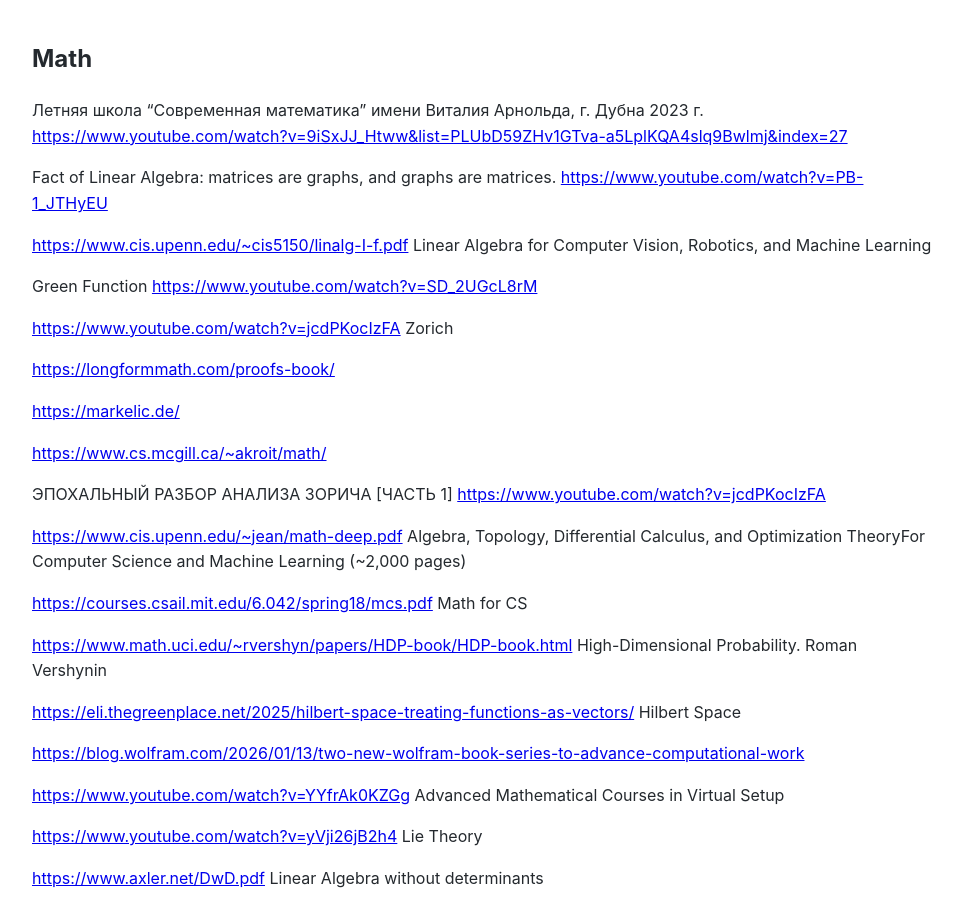
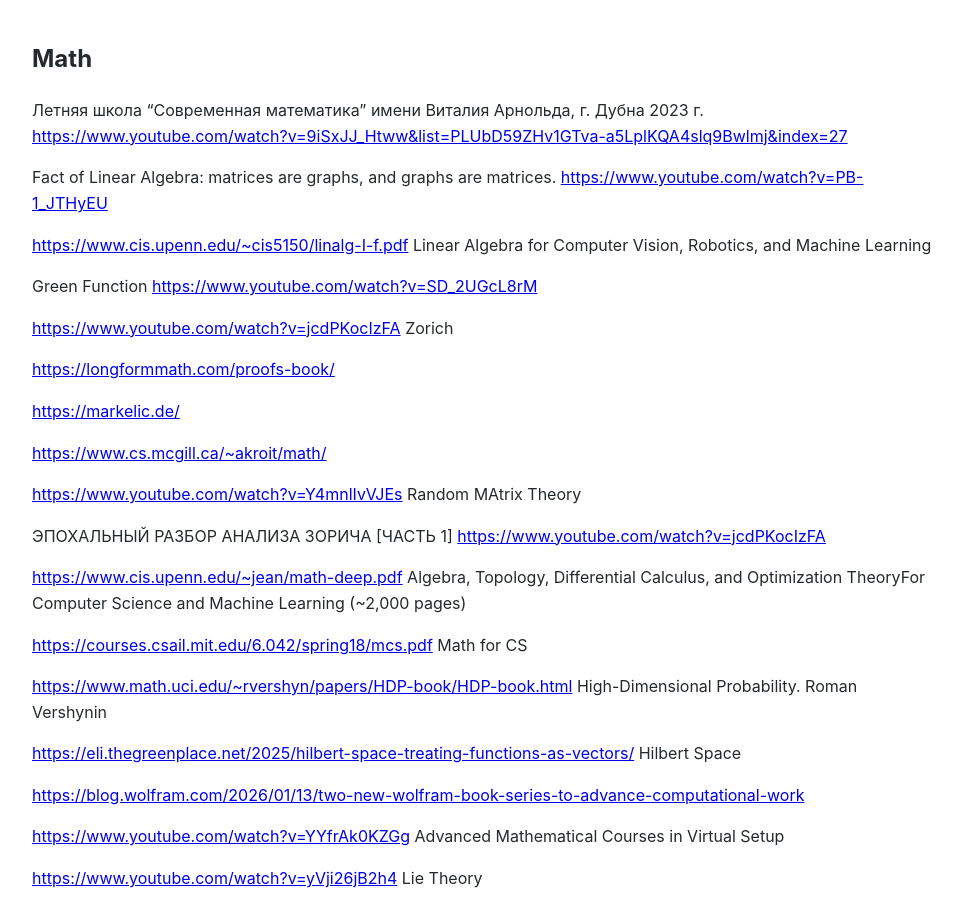
Before and after one commit to Michael-Lubinsky/michael-lubinsky.github.com, a Jekyll site: the page built from math/math.md, in a window 1280 px wide and 900 px high. Shown: the whole window, without its empty margins (158-1120 px from the left). Built offline with Jekyll 4.4.1, drawn with Linux system fonts in a browser that asks for light colours; our own code applies the rules of GitHub Pages for plain Markdown files.

Commit message:
Update math.md

```diff
--- a/math/math.md
+++ b/math/math.md
@@ -18,6 +18,7 @@
 
 <https://www.cs.mcgill.ca/~akroit/math/>
 
+<https://www.youtube.com/watch?v=Y4mnlIvVJEs> Random MAtrix Theory
 
 ЭПОХАЛЬНЫЙ РАЗБОР АНАЛИЗА ЗОРИЧА [ЧАСТЬ 1]
 <https://www.youtube.com/watch?v=jcdPKocIzFA>
```
